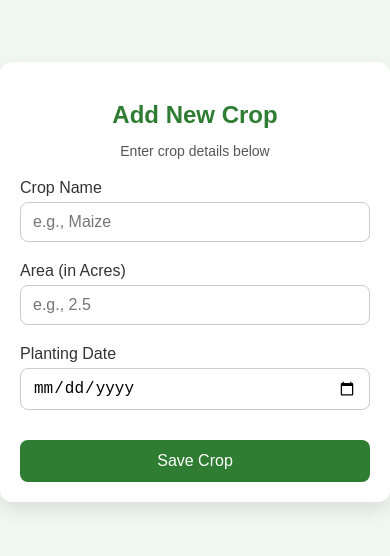
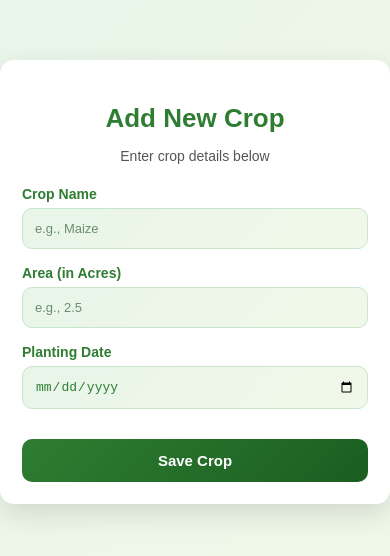
Before and after one commit to Chiba20/DT2_Crop_Manager_Project, a React (Create React App) app in the folder frontend/cropmanager-frontend/: page /crop in a window 390 px wide. Shown: the part 140-696 px from the top of the page. Built offline with nearby package versions, Linux system fonts and the light colour scheme.

Commit message:
update the commit

```diff
--- a/frontend/cropmanager-frontend/src/styles/Auth.css
+++ b/frontend/cropmanager-frontend/src/styles/Auth.css
@@ -1,12 +1,22 @@
-/* Page center */
 .auth-container {
   min-height: 100vh;
   display: flex;
   justify-content: center;
   align-items: center;
-  background: linear-gradient(135deg, #e8f5e9, #c8e6c9);
   font-family: Arial, sans-serif;
+
+  background:
+    linear-gradient(
+      rgba(232, 245, 233, 0.25),
+      rgba(200, 230, 201, 0.85)
+    ),
+    url("./images/crop_img.png");
+
+  background-size: cover;
+  background-position: center;
+  background-repeat: no-repeat;
 }
+
 
 /* Wrapper */
 .authWrap {
--- a/frontend/cropmanager-frontend/src/styles/Crop.css
+++ b/frontend/cropmanager-frontend/src/styles/Crop.css
@@ -1,4 +1,6 @@
-/* Crop.css */
+/* ===========================
+   Crop Page Styles
+=========================== */
 
 /* Page background */
 .crop-page {
@@ -6,84 +8,122 @@
     justify-content: center;
     align-items: center;
     min-height: 100vh;
-    background: #f1f8f4;
+
+    background: linear-gradient(135deg, #e8f5e9, #f1f8e9);
     font-family: Arial, sans-serif;
 }
 
 /* Card container */
 .crop-card {
-    background: white;
+    background: #ffffff;
     padding: 30px 40px;
-    border-radius: 12px;
-    box-shadow: 0 8px 20px rgba(0, 0, 0, 0.1);
+    border-radius: 14px;
     width: 400px;
     max-width: 90%;
+
+    box-shadow: 0 10px 28px rgba(0, 0, 0, 0.12);
+    text-align: center;
 }
 
 /* Heading */
 .crop-card h2 {
     color: #2e7d32;
-    margin-bottom: 5px;
-    text-align: center;
+    margin-bottom: 6px;
+    font-size: 26px;
 }
 
+/* Subtitle */
 .crop-subtitle {
     font-size: 14px;
     color: #555;
-    text-align: center;
-    margin-bottom: 20px;
+    margin-bottom: 22px;
 }
 
-/* Input groups */
+/* Input group wrapper */
 .input-group {
-    margin-bottom: 15px;
+    margin-bottom: 16px;
     display: flex;
     flex-direction: column;
+    text-align: left;
 }
 
+/* Labels */
 .input-group label {
-    margin-bottom: 5px;
+    margin-bottom: 6px;
     font-weight: bold;
-    color: #333;
+    color: #2e7d32;
+    font-size: 14px;
 }
 
+/* ===========================
+   INPUT FIELDS (GRADIENT)
+=========================== */
 .input-group input {
-    padding: 10px;
-    border-radius: 6px;
-    border: 1px solid #ccc;
+    padding: 12px;
+    border-radius: 10px;
+
+    /* SAME gradient as background */
+    background: linear-gradient(135deg, #e8f5e9, #f1f8e9);
+
+    border: 1px solid #c8e6c9;
     font-size: 14px;
     outline: none;
+    color: #2e7d32;
+
     transition: all 0.3s ease;
 }
 
-.input-group input:focus {
-    border-color: #2e7d32;
-    box-shadow: 0 0 5px rgba(46, 125, 50, 0.4);
+/* Placeholder */
+.input-group input::placeholder {
+    color: #6b8e6e;
 }
 
-/* Save button */
+/* Focus effect */
+.input-group input:focus {
+    background: linear-gradient(135deg, #dcedc8, #e8f5e9);
+    border-color: #2e7d32;
+    box-shadow: 0 0 0 3px rgba(46, 125, 50, 0.15);
+}
+
+/* ===========================
+   SAVE BUTTON
+=========================== */
 .save-btn {
     width: 100%;
-    padding: 12px;
-    background: #2e7d32;
+    padding: 13px;
+    margin-top: 14px;
+
+    background: linear-gradient(135deg, #2e7d32, #1b5e20);
     color: white;
+
     border: none;
-    border-radius: 8px;
+    border-radius: 10px;
     font-size: 16px;
+    font-weight: bold;
+
     cursor: pointer;
-    margin-top: 10px;
-    transition: all 0.3s ease;
+    transition: transform 0.2s ease, box-shadow 0.2s ease;
 }
 
+/* Hover */
 .save-btn:hover {
-    background: #1b5e20;
+    transform: translateY(-1px);
+    box-shadow: 0 6px 15px rgba(46, 125, 50, 0.35);
 }
 
-/* Responsive for smaller screens */
+/* Active */
+.save-btn:active {
+    transform: translateY(0);
+    box-shadow: 0 3px 8px rgba(46, 125, 50, 0.25);
+}
+
+/* ===========================
+   RESPONSIVE (MOBILE)
+=========================== */
 @media (max-width: 450px) {
     .crop-card {
-        padding: 20px;
-        width: 90%;
+        padding: 22px;
+        width: 92%;
     }
 
     .input-group input {
@@ -91,6 +131,6 @@
     }
 
     .save-btn {
-        font-size: 14px;
+        font-size: 15px;
     }
 }
--- a/frontend/cropmanager-frontend/src/styles/Harvest.css
+++ b/frontend/cropmanager-frontend/src/styles/Harvest.css
@@ -1,76 +1,139 @@
-/* ---------------------------
+/* ===========================
    Harvest Page Styles
----------------------------- */
+=========================== */
 
+/* Page background */
 .harvest-container {
     display: flex;
     justify-content: center;
     align-items: center;
     min-height: 100vh;
-    background: #f1f8f4; /* Soft background for readability */
+
+    /* Same soft green gradient theme */
+    background: linear-gradient(135deg, #e8f5e9, #f1f8e9);
+    font-family: Arial, sans-serif;
 }
 
+/* Card container */
 .harvest-card {
     background: #ffffff;
     padding: 30px 40px;
-    border-radius: 12px;
-    box-shadow: 0 6px 18px rgba(0, 0, 0, 0.1);
+    border-radius: 14px;
     width: 400px;
+    max-width: 90%;
     text-align: center;
+
+    box-shadow: 0 10px 28px rgba(0, 0, 0, 0.12);
 }
 
+/* Heading */
 .harvest-card h2 {
     color: #2e7d32;
-    margin-bottom: 25px;
-    font-size: 28px;
+    margin-bottom: 6px;
+    font-size: 26px;
 }
 
+/* Optional subtitle (if you use it) */
+.harvest-subtitle {
+    font-size: 14px;
+    color: #555;
+    margin-bottom: 22px;
+}
+
+/* ===========================
+   Input groups
+=========================== */
 .input-group {
     display: flex;
     flex-direction: column;
     text-align: left;
-    margin-bottom: 20px;
+    margin-bottom: 16px;
 }
 
+/* Labels */
 .input-group label {
-    font-weight: 500;
-    margin-bottom: 5px;
-    color: #333;
+    font-weight: bold;
+    margin-bottom: 6px;
+    color: #2e7d32;
+    font-size: 14px;
 }
 
+/* ===========================
+   INPUT FIELDS (GRADIENT)
+=========================== */
 .input-group input {
-    padding: 10px 12px;
-    border-radius: 8px;
-    border: 1px solid #ccc;
-    font-size: 16px;
-}
+    padding: 12px;
+    border-radius: 10px;
 
-.input-group input:focus {
+    /* SAME gradient as Crop page */
+    background: linear-gradient(135deg, #e8f5e9, #f1f8e9);
+
+    border: 1px solid #c8e6c9;
+    font-size: 14px;
     outline: none;
-    border-color: #2e7d32;
-    box-shadow: 0 0 5px rgba(46, 125, 50, 0.5);
-}
+    color: #2e7d32;
 
-.save-btn {
-    width: 100%;
-    padding: 12px;
-    font-size: 16px;
-    background: #2e7d32;
-    color: #fff;
-    border: none;
-    border-radius: 8px;
-    cursor: pointer;
     transition: all 0.3s ease;
 }
 
-.save-btn:hover {
-    background: #1b5e20;
+/* Placeholder color */
+.input-group input::placeholder {
+    color: #6b8e6e;
 }
 
-/* Responsive adjustments */
+/* Focus effect */
+.input-group input:focus {
+    background: linear-gradient(135deg, #dcedc8, #e8f5e9);
+    border-color: #2e7d32;
+    box-shadow: 0 0 0 3px rgba(46, 125, 50, 0.15);
+}
+
+/* ===========================
+   SAVE BUTTON
+=========================== */
+.save-btn {
+    width: 100%;
+    padding: 13px;
+    margin-top: 14px;
+
+    background: linear-gradient(135deg, #2e7d32, #1b5e20);
+    color: white;
+
+    border: none;
+    border-radius: 10px;
+    font-size: 16px;
+    font-weight: bold;
+
+    cursor: pointer;
+    transition: transform 0.2s ease, box-shadow 0.2s ease;
+}
+
+/* Hover */
+.save-btn:hover {
+    transform: translateY(-1px);
+    box-shadow: 0 6px 15px rgba(46, 125, 50, 0.35);
+}
+
+/* Active */
+.save-btn:active {
+    transform: translateY(0);
+    box-shadow: 0 3px 8px rgba(46, 125, 50, 0.25);
+}
+
+/* ===========================
+   RESPONSIVE (MOBILE)
+=========================== */
 @media screen and (max-width: 480px) {
     .harvest-card {
-        width: 90%;
-        padding: 20px;
+        width: 92%;
+        padding: 22px;
+    }
+
+    .input-group input {
+        font-size: 13px;
+    }
+
+    .save-btn {
+        font-size: 15px;
     }
 }
```
Also changed, not shown: 2 other files (tests, documents, lock files or other folders).
